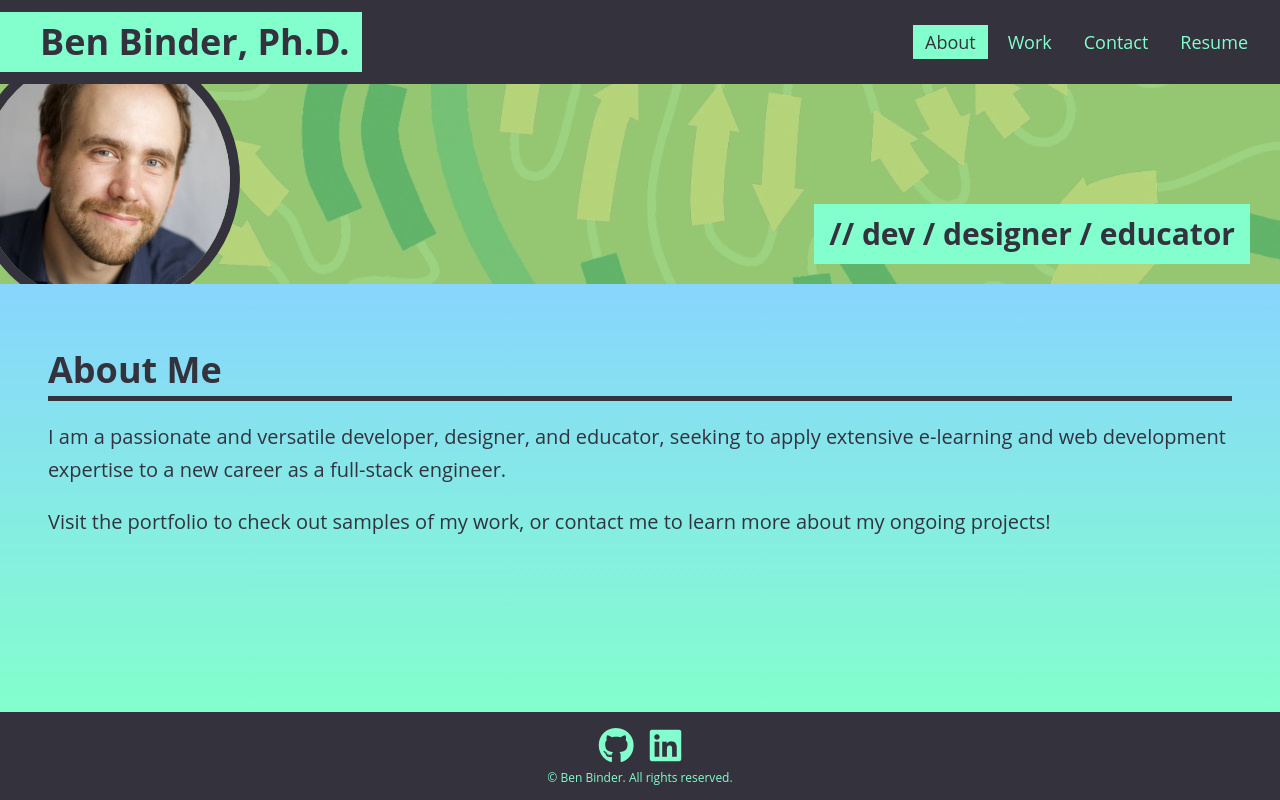
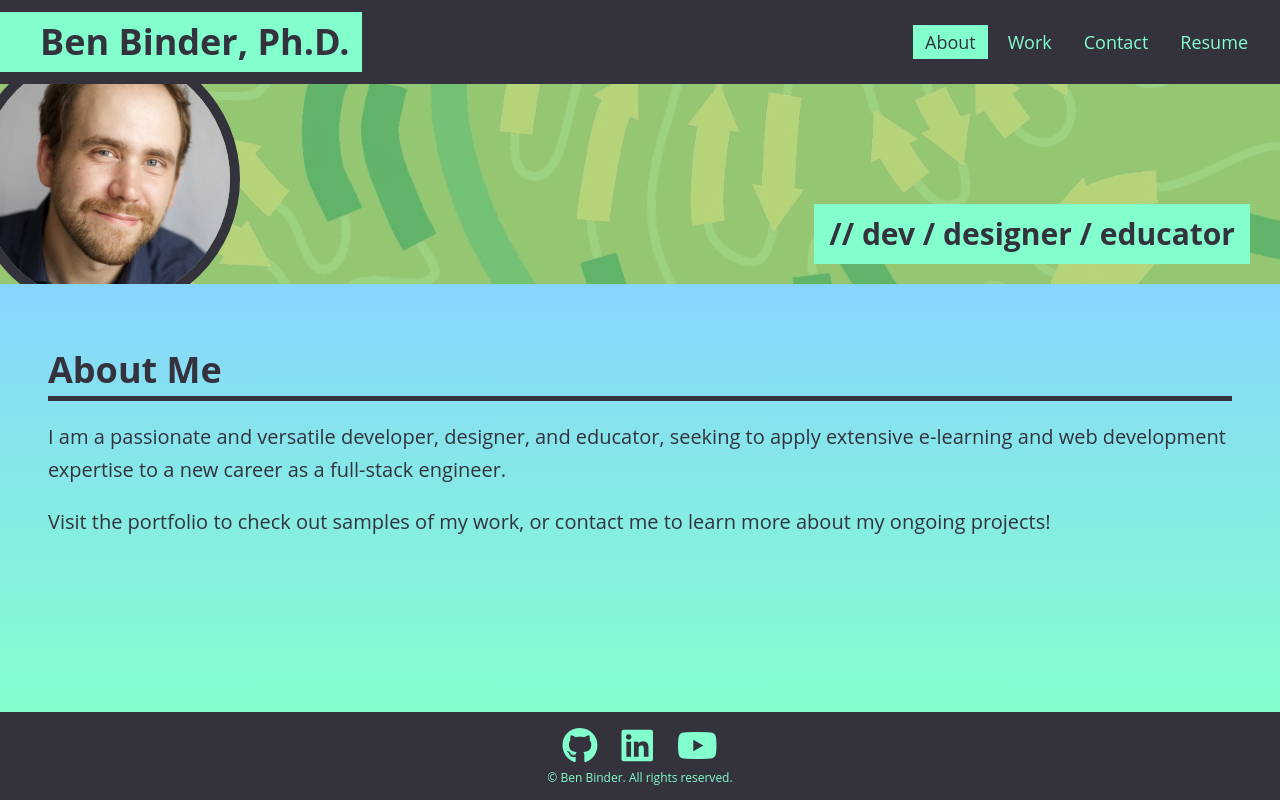
Before and after one commit to binderb/react-dev-portfolio, a React (Create React App) app: page / in a window 1280 px wide. Built offline with nearby package versions, Linux system fonts and the light colour scheme.

Commit message:
Add downloadable link to resume, add YouTube link to footer.

```diff
--- a/src/components/Body.js
+++ b/src/components/Body.js
@@ -2,13 +2,27 @@ import About from '../pages/About';
 import Portfolio from '../pages/Portfolio';
 import Contact from '../pages/Contact';
 import Resume from '../pages/Resume';
+import resumePDF from '../files/benbinder_resume.pdf';
 
 export default function Body ({currentPage}) {
   return (
     <main className='flex flex-col flex-grow bg-gradient-to-b from-skyblue to-seafoam text-dark p-6 sm:p-12'>
-      <h2 id='page-title' className='mt-5 mb-5 text-[36px] font-bold after:block after:bg-dark after:h-[5px] after:mt-2'>
-        {currentPage.displayName}
-      </h2>
+      <div className='mt-5 flex justify-between items-end'>
+        <h2 id='page-title' className='text-[36px] font-bold'>
+          {currentPage.displayName}
+        </h2>
+        {currentPage.name === 'resume' ? (
+          <a
+            className='rounded-lg mx-2 py-2 px-4 bg-dark hover:bg-darkhover text-highlight text-[18px] hover:text-white duration-200'
+            href={resumePDF}
+          >
+            <i className='fa-solid fa-file-pdf mr-2'></i>PDF Version
+          </a>
+          ) : null}
+      </div>
+      <div className='mb-5 after:block after:bg-dark after:h-[5px] after:mt-2'></div>
+
+
       <section id='page-body' className='text-[20px] leading-relaxed'>
         {currentPage.name === 'about' ? <About/> : null}
         {currentPage.name === 'work' ? <Portfolio/> : null}
--- a/src/components/Footer.js
+++ b/src/components/Footer.js
@@ -2,8 +2,9 @@ export default function Footer () {
   return (
     <footer className='text-center text-highlight py-4 text-[12px]'>
       <div className='flex justify-center text-[36px] mb-2'>
-        <a aria-label="github" className='hover:text-white duration-200 px-2' href='https://github.com/binderb'><i className='fa-brands fa-github'></i></a>
-        <a aria-label="linkedin" className='hover:text-white duration-200 px-2' href='https://github.com/binderb'><i className='fa-brands fa-linkedin'></i></a>
+        <a aria-label="github" className='hover:text-white duration-200 px-3' href='https://github.com/binderb'><i className='fa-brands fa-github'></i></a>
+        <a aria-label="linkedin" className='hover:text-white duration-200 px-3' href='https://github.com/binderb'><i className='fa-brands fa-linkedin'></i></a>
+        <a aria-label="youtube" className='hover:text-white duration-200 px-3' href='https://www.youtube.com/watch?v=AYMt8tslHW8&list=PLc5l3jBvOiftm-Y2dPwzv8A4_Bix9U7u1&index=1'><i className='fa-brands fa-youtube'></i></a>
       </div>
       &copy; Ben Binder. All rights reserved.
     </footer>
--- a/src/global.css
+++ b/src/global.css
@@ -8,6 +8,7 @@
 @layer base {
   :root {
     --dark: #33323d;
+    --dark-hover: #33323d;
     --highlight: #83ffcd;
     --seafoam: #83ffcd;
     --skyblue: #88d5fe;
--- a/src/pages/Contact.js
+++ b/src/pages/Contact.js
@@ -67,7 +67,7 @@ export default function Contact () {
       />
       <div className='flex items-center'>
         <button
-          className='inline-block rounded-lg m-2 py-2 px-4 bg-dark text-highlight hover:text-white duration-200'
+          className='inline-block rounded-lg m-2 py-2 px-4 bg-dark hover:bg-darkhover text-highlight hover:text-white duration-200'
           onClick={handleFormSubmit}
         >
           Submit
--- a/tailwind.config.js
+++ b/tailwind.config.js
@@ -6,6 +6,7 @@ module.exports = {
     extend: {
       colors: {
         dark : "var(--dark)",
+        darkhover : "var(--dark-hover)",
         highlight : "var(--highlight)",
         seafoam: "var(--seafoam)",
         skyblue: "var(--skyblue)"
```
Also changed, not shown: 1 other file (tests, documents, lock files or other folders).
